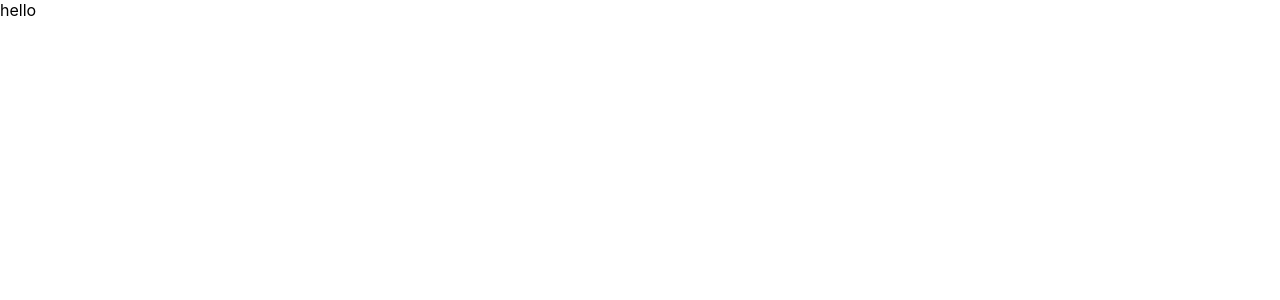
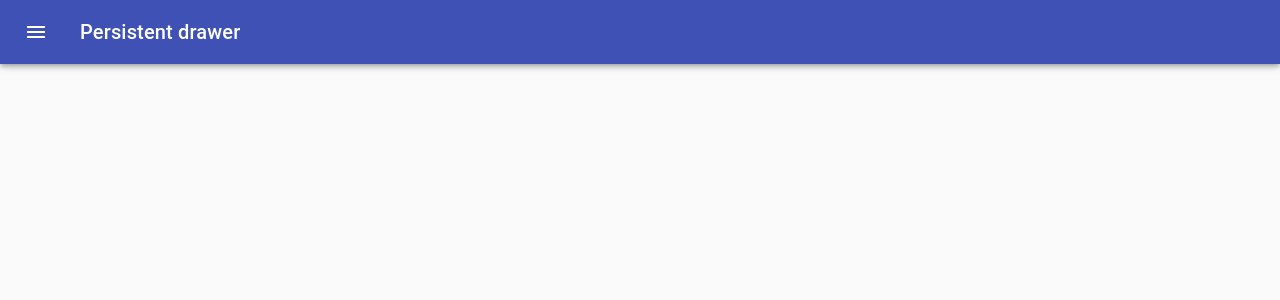
Before and after one commit to appyofficial/irogram, a React (Create React App) app: page /palette/new in a window 1280 px wide. Shown: the top 300 px of the page. Built offline with nearby package versions, Linux system fonts and the light colour scheme.

Commit message:
slide out drawer

```diff
--- a/src/components/NewPaletteForm.js
+++ b/src/components/NewPaletteForm.js
@@ -1,10 +1,141 @@
 import React from "react";
-import { withStyles } from "@material-ui/styles";
+import classNames from "classnames";
+import { withStyles } from "@material-ui/core/styles";
+import Drawer from "@material-ui/core/Drawer";
+import CssBaseline from "@material-ui/core/CssBaseline";
+import AppBar from "@material-ui/core/AppBar";
+import Toolbar from "@material-ui/core/Toolbar";
+import Typography from "@material-ui/core/Typography";
+import Divider from "@material-ui/core/Divider";
+import IconButton from "@material-ui/core/IconButton";
+import MenuIcon from "@material-ui/icons/Menu";
+import ChevronLeftIcon from "@material-ui/icons/ChevronLeft";
 
-const styles = {};
+const drawerWidth = 240;
 
-const NewPaletteForm = () => {
-  return <div>hello</div>;
-};
+const styles = (theme) => ({
+  root: {
+    display: "flex",
+  },
+  appBar: {
+    transition: theme.transitions.create(["margin", "width"], {
+      easing: theme.transitions.easing.sharp,
+      duration: theme.transitions.duration.leavingScreen,
+    }),
+  },
+  appBarShift: {
+    width: `calc(100% - ${drawerWidth}px)`,
+    marginLeft: drawerWidth,
+    transition: theme.transitions.create(["margin", "width"], {
+      easing: theme.transitions.easing.easeOut,
+      duration: theme.transitions.duration.enteringScreen,
+    }),
+  },
+  menuButton: {
+    marginLeft: 12,
+    marginRight: 20,
+  },
+  hide: {
+    display: "none",
+  },
+  drawer: {
+    width: drawerWidth,
+    flexShrink: 0,
+  },
+  drawerPaper: {
+    width: drawerWidth,
+  },
+  drawerHeader: {
+    display: "flex",
+    alignItems: "center",
+    padding: "0 8px",
+    ...theme.mixins.toolbar,
+    justifyContent: "flex-end",
+  },
+  content: {
+    flexGrow: 1,
+    padding: theme.spacing(3),
+    transition: theme.transitions.create("margin", {
+      easing: theme.transitions.easing.sharp,
+      duration: theme.transitions.duration.leavingScreen,
+    }),
+    marginLeft: -drawerWidth,
+  },
+  contentShift: {
+    transition: theme.transitions.create("margin", {
+      easing: theme.transitions.easing.easeOut,
+      duration: theme.transitions.duration.enteringScreen,
+    }),
+    marginLeft: 0,
+  },
+});
 
-export default withStyles(styles)(NewPaletteForm);
+class NewPaletteForm extends React.Component {
+  state = {
+    open: false,
+  };
+
+  handleDrawerOpen = () => {
+    this.setState({ open: true });
+  };
+
+  handleDrawerClose = () => {
+    this.setState({ open: false });
+  };
+
+  render() {
+    const { classes } = this.props;
+    const { open } = this.state;
+
+    return (
+      <div className={classes.root}>
+        <CssBaseline />
+        <AppBar
+          position="fixed"
+          className={classNames(classes.appBar, {
+            [classes.appBarShift]: open,
+          })}
+        >
+          <Toolbar disableGutters={!open}>
+            <IconButton
+              color="inherit"
+              aria-label="Open drawer"
+              onClick={this.handleDrawerOpen}
+              className={classNames(classes.menuButton, open && classes.hide)}
+            >
+              <MenuIcon />
+            </IconButton>
+            <Typography variant="h6" color="inherit" noWrap>
+              Persistent drawer
+            </Typography>
+          </Toolbar>
+        </AppBar>
+        <Drawer
+          className={classes.drawer}
+          variant="persistent"
+          anchor="left"
+          open={open}
+          classes={{
+            paper: classes.drawerPaper,
+          }}
+        >
+          <div className={classes.drawerHeader}>
+            <IconButton onClick={this.handleDrawerClose}>
+              <ChevronLeftIcon />
+            </IconButton>
+          </div>
+          <Divider />
+        </Drawer>
+        <main
+          className={classNames(classes.content, {
+            [classes.contentShift]: open,
+          })}
+        >
+          <div className={classes.drawerHeader} />
+        </main>
+      </div>
+    );
+  }
+}
+
+export default withStyles(styles, { withTheme: true })(NewPaletteForm);
```
